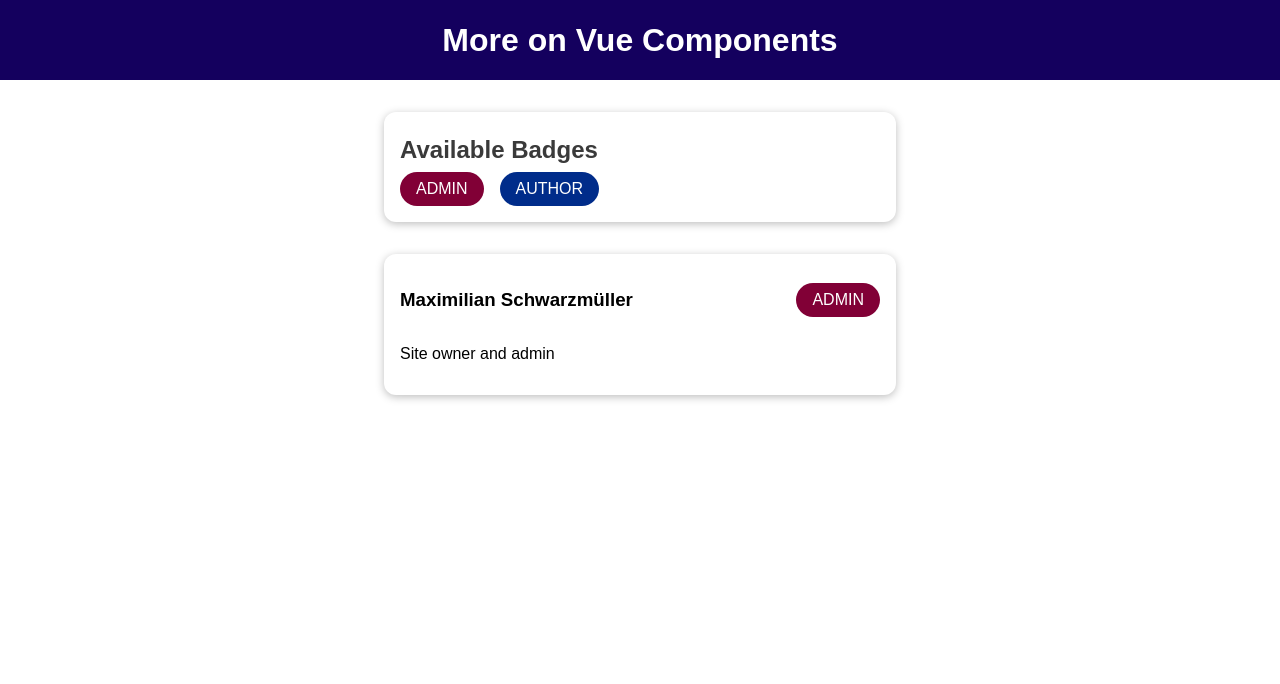
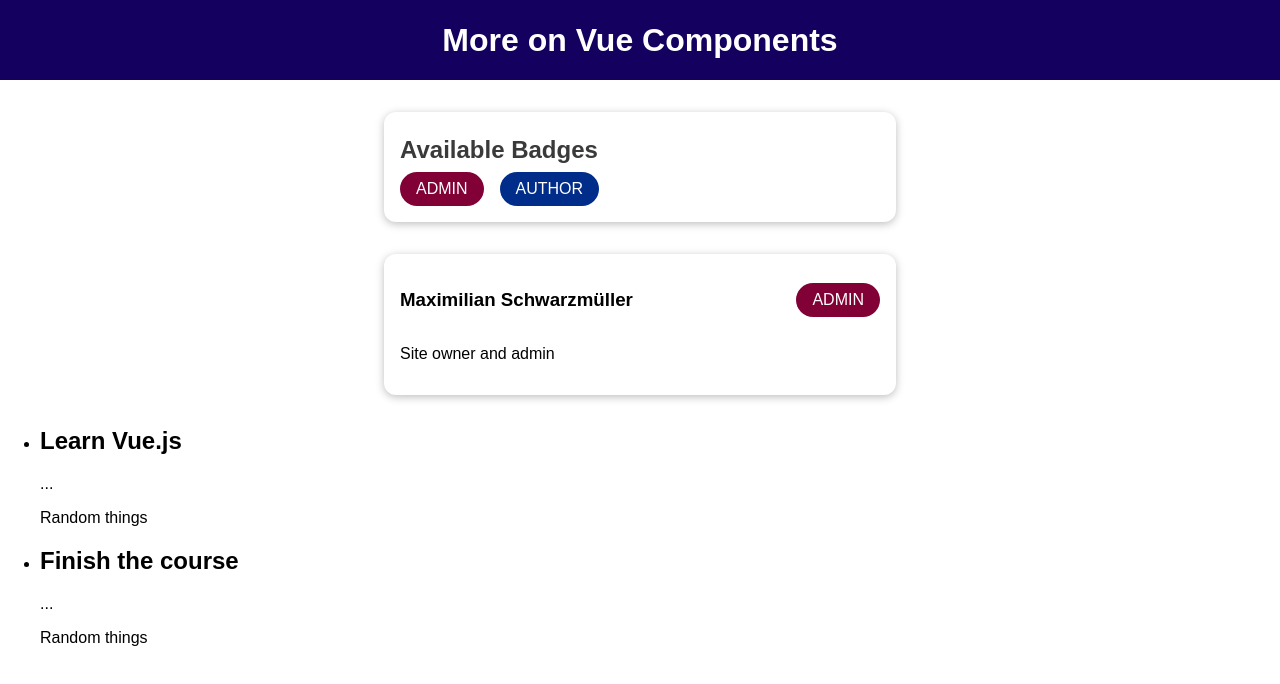
Before and after one commit to sankalp-prog/Vue.js-Learnings, a Vue app in the folder cmp-adv-01/: page / in a window 1280 px wide. Shown: the top 684 px of the page. Built offline with nearby package versions, Linux system fonts and the light colour scheme.

Commit message:
Scoped Slots

```diff
--- a/cmp-adv-01/src/App.vue
+++ b/cmp-adv-01/src/App.vue
@@ -9,6 +9,21 @@
       :info-text="activeUser.description"
       :role="activeUser.role"
     ></user-info>
+    <!-- <course-goals>
+      <template #default="slotProps">
+        <h2>{{ slotProps.item }}</h2>
+        <p>{{ slotProps.anotherProp }}</p>
+        <p>{{ slotProps.thirdProp }}</p>
+      </template>
+    </course-goals> -->
+
+    <!-- SHORTER WAY TO WRITE THE ABOVE GIVEN THAT THERE IS ONLY ONE SLOT -->
+    <course-goals #default="slotProps">
+        <!-- <h2>{{ slotProps }}</h2> -->
+        <h2>{{ slotProps.item }}</h2>
+        <p>{{ slotProps.anotherProp }}</p>
+        <p>{{ slotProps.thirdProp }}</p>
+    </course-goals>
   </div>
 </template>
 
@@ -16,6 +31,7 @@
 import TheHeader from "./components/TheHeader.vue";
 import BadgeList from "./components/BadgeList.vue";
 import UserInfo from "./components/UserInfo.vue";
+import CourseGoals from "./components/CourseGoals.vue";
 
 export default {
   // First way to write local components-
@@ -36,7 +52,8 @@ export default {
   components: {
     TheHeader,
     BadgeList,
-    UserInfo
+    UserInfo,
+    CourseGoals,
   },
   data() {
     return {
--- /dev/null
+++ b/cmp-adv-01/src/components/CourseGoals.vue
@@ -0,0 +1,17 @@
+<template>
+  <ul>
+    <li v-for="goal in goals" :key="goal">
+        <slot :item="goal" another-prop="..." third-prop="Random things"></slot>
+    </li>
+  </ul>
+</template>
+
+<script>
+export default {
+  data() {
+    return {
+      goals: ["Learn Vue.js", "Finish the course"],
+    };
+  },
+};
+</script>
```
